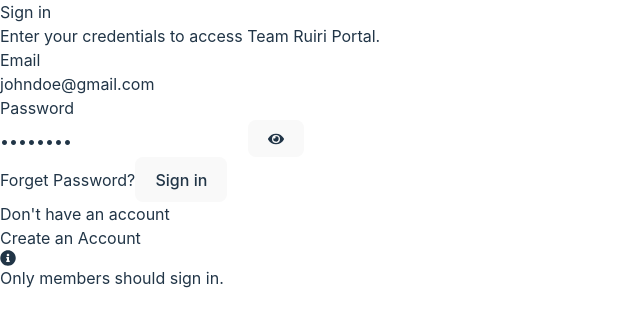
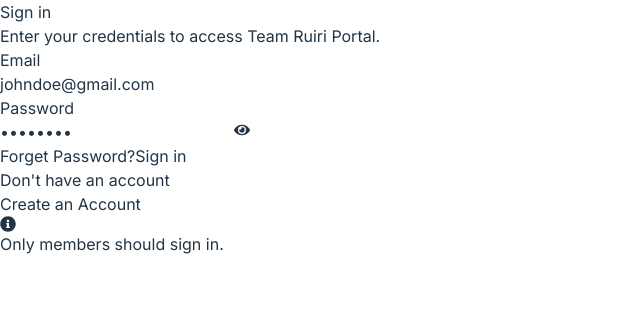
Before and after one commit to imrany/realtime_messaging, a React (Vite) app: page / in a window 1280 px wide. Shown: the top 326 px of the page, without its empty margins (0-640 px from the left). Built offline with nearby package versions, Linux system fonts and the light colour scheme; no server answers.

Commit message:
updated css

```diff
--- a/src/index.css
+++ b/src/index.css
@@ -1,15 +1,15 @@
+@import url('https://fonts.googleapis.com/css2?family=Inter:wght@100..900&display=swap');
 @tailwind base;
 @tailwind components;
 @tailwind utilities;
 
 :root {
-  font-family: Inter, system-ui, Avenir, Helvetica, Arial, sans-serif;
+  font-family: "Inter";
   line-height: 1.5;
   font-weight: 400;
 
-  color-scheme: light dark;
-  color: rgba(255, 255, 255, 0.87);
-  background-color: #242424;
+  color: #213547;
+  background-color: #ffffff;
 
   font-synthesis: none;
   text-rendering: optimizeLegibility;
@@ -20,34 +20,21 @@
   --hover-blue:#535bf2;
 }
 
-button {
+.button {
   border-radius: 8px;
   border: 1px solid transparent;
   padding: 0.6em 1.2em;
   font-size: 1em;
   font-weight: 500;
   font-family: inherit;
-  background-color: #1a1a1a;
+  background-color: #f9f9f9;
   cursor: pointer;
   transition: border-color 0.25s;
 }
-button:hover {
+.button:hover {
   border-color: var(--theme-blue);
 }
-button:focus,
-button:focus-visible {
+.button:focus,
+.button:focus-visible {
   outline: 4px auto -webkit-focus-ring-color;
 }
-
-@media (prefers-color-scheme: light) {
-  :root {
-    color: #213547;
-    background-color: #ffffff;
-  }
-  a:hover {
-    color: #747bff;
-  }
-  button {
-    background-color: #f9f9f9;
-  }
-}
```
